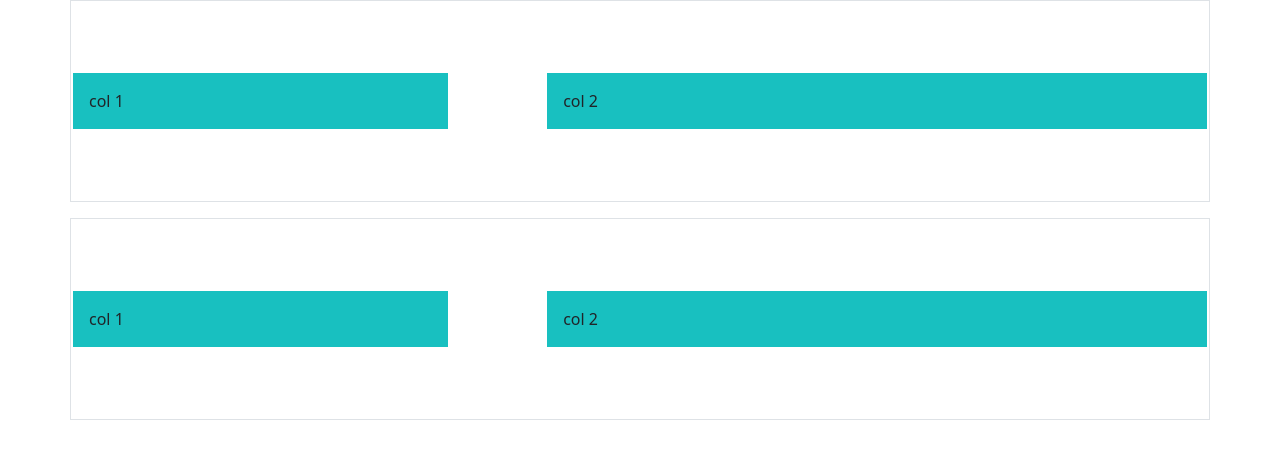
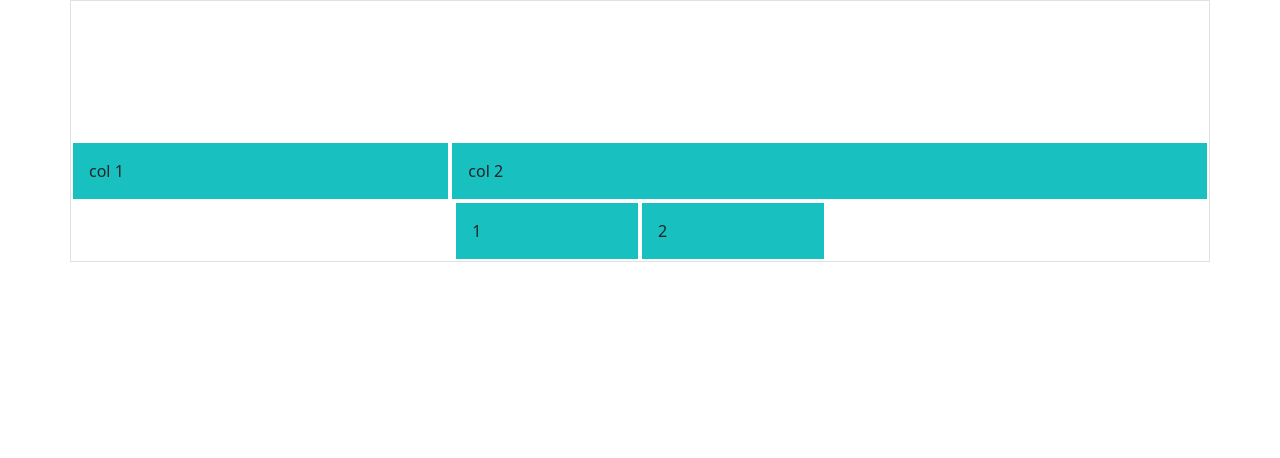
Before and after one commit to MuriWolf/bootstrap, a plain HTML site: page grid/index.html in a window 1280 px wide. Drawn offline with nearby package versions, Linux system fonts and the light colour scheme.

Commit message:
Update index.html

```diff
--- a/grid/index.html
+++ b/grid/index.html
@@ -17,17 +17,18 @@ integrity="sha384-gH2yIJqKdNHPEq0n4Mqa/HGKIhSkIHeL5AyhkYV8i59U5AR6csBvApHHNl/vI1
 </head>
 <body>
     <div class="container border">
-        <div class="row justify-content-between align-items-center" style="height: 200px;">
+        <div class="row justify-content-between align-items-end" style="height: 200px;">
             <div class="col-md-4">col 1</div>
-            <div class="col-md-7">col 2</div>
+            <div class="col-md-8">col 2</div>
+        </div>
+        <div class="container">
+            <div class="row justify-content-center">
+                <div class="col-2">1</div>
+                <div class="col-2">2</div>
+            </div>
         </div>
     </div>
-    <div class="container border my-lg-3">
-        <div class="row justify-content-between align-items-center" style="height: 200px;">
-            <div class="col-md-4">col 1</div>
-            <div class="col-md-7">col 2</div>
-        </div>
-    </div>
+
 
 
 
```
